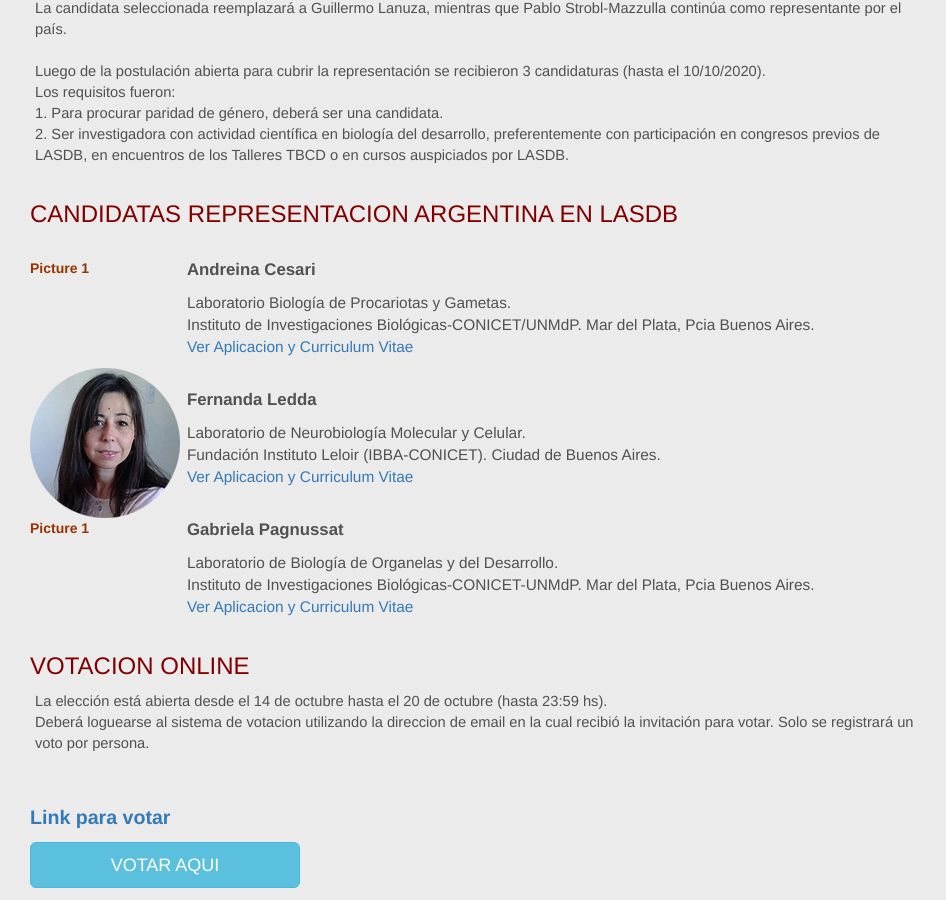
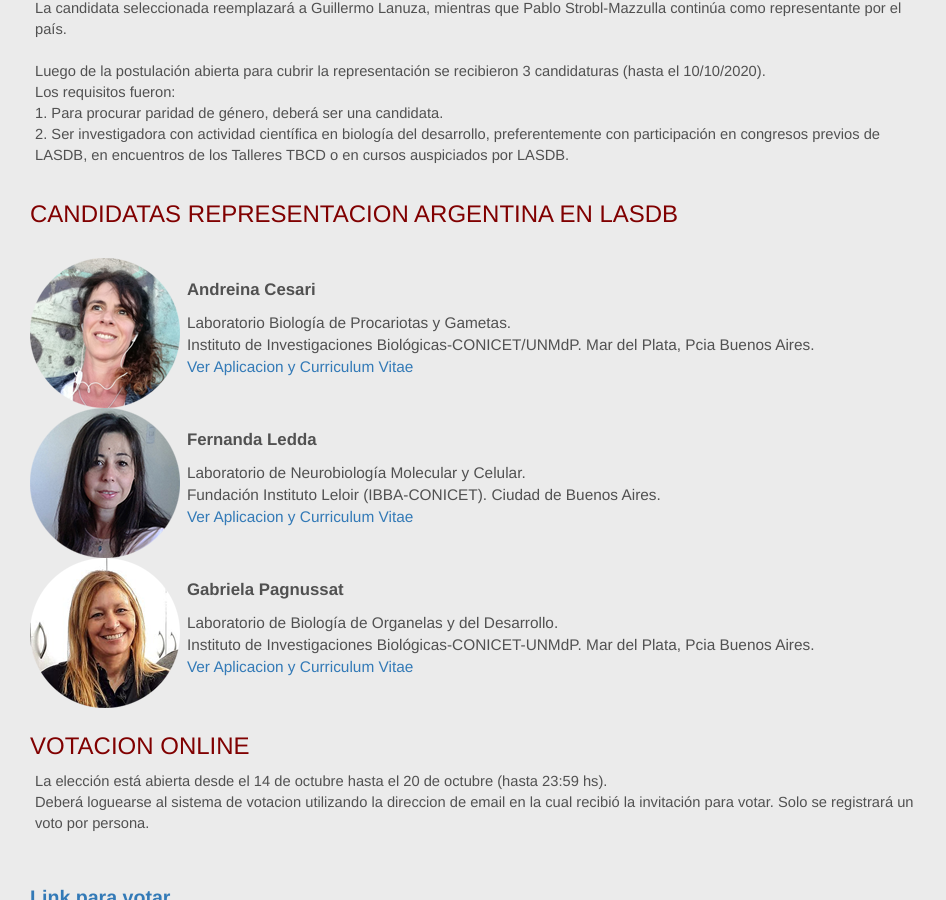
Before and after one commit to lasdb/lasdb.github.io, a Jekyll site: the page built from pages/arg/Argentina-representante-2020.html, in a window 1280 px wide and 900 px high, scrolled down 306 px. Shown: the whole window, without its empty margins (0-946 px from the left). Built offline with Jekyll 4.4.1, drawn with Linux system fonts in a browser that asks for light colours; nearby versions of some CDN libraries.

Commit message:
Update Argentina-representante-2020.html

```diff
--- a/pages/arg/Argentina-representante-2020.html
+++ b/pages/arg/Argentina-representante-2020.html
@@ -22,7 +22,7 @@
                 <table border="0" cellpadding="5" cellspacing="0" width="90%">
                 <tbody>
                 <tr>
-                <td valign="top" width="20%"><strong><span style="color: #993300;" class="text_bco">Picture 1</span></strong></td>
+                <td valign="top" width="20%"><img src="{{site.baseurl}}/pages/arg/Andreina-Cesari.png"></td>
                 <td><p style="font-weight:bold; font-size: 1.2em;">Andreina Cesari</strong><br></p>
                 <p style="font-weight:; font-size: 1.1em;">Laboratorio Biología de Procariotas y Gametas. <br>
                         Instituto de Investigaciones Biológicas-CONICET/UNMdP. Mar del Plata, Pcia Buenos Aires.</span><br>
@@ -36,7 +36,7 @@
                 <a href="{{site.baseurl}}/pages/arg/Rep-Arg-2020.html" target="_blank">Ver Aplicacion y Curriculum Vitae </a><br></p></td>
                 </tr>
                 <tr>
-                <td valign="top" width="20%"><strong><span style="color: #993300;" class="text_bco">Picture 1</span></strong></td>
+                <td valign="top" width="20%"><img src="{{site.baseurl}}/pages/arg/Gabriela-Pagnussat.png"></td>
                 <td><p style="font-weight:bold; font-size: 1.2em;">Gabriela Pagnussat</strong><br></p>
                 <p style="font-weight:; font-size: 1.1em;">Laboratorio de Biología de Organelas y del Desarrollo. <br>
                         Instituto de Investigaciones Biológicas-CONICET-UNMdP. Mar del Plata, Pcia Buenos Aires.</span><br>
```
